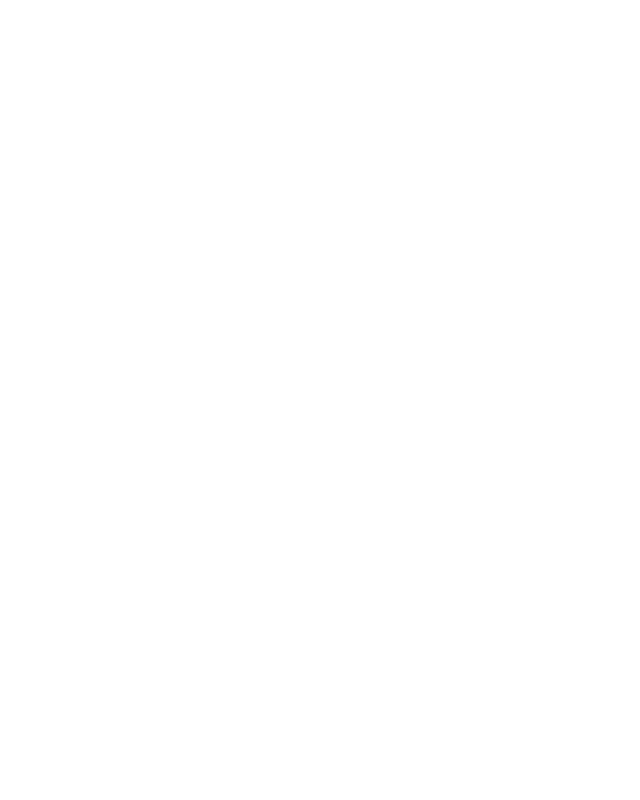
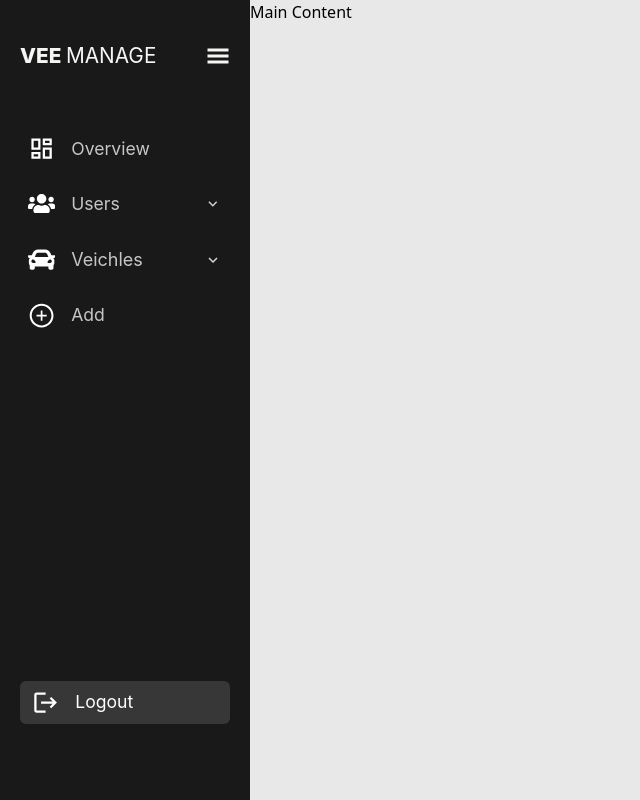
Before and after one commit to OsamaElnahas/smart-fleet-management-admin-dashboard-, a React (Vite) app: page / in a window 1280 px wide. Shown: the whole page, without its empty margins (0-640 px from the left). Built offline with nearby package versions, Linux system fonts and the light colour scheme.

Commit message:
sidebar done

```diff
--- a/package.json
+++ b/package.json
@@ -10,11 +10,13 @@
         "preview": "vite preview"
     },
     "dependencies": {
+        "@fontsource/inter": "^5.2.5",
         "@hookform/resolvers": "^5.0.1",
         "axios": "^1.8.4",
         "react": "^18.2.0",
         "react-dom": "^18.2.0",
         "react-hook-form": "^7.55.0",
+        "react-icons": "^5.5.0",
         "yup": "^1.6.1"
     },
     "devDependencies": {
--- a/src/App.jsx
+++ b/src/App.jsx
@@ -1,19 +1,19 @@
 import Dashboard from "./components/dashboard/dashboard";
 import ForgetPassword from "./components/Forget-reset-password/ForgetPassword";
 import ResetPassword from "./components/Forget-reset-password/ResetPassword";
+import Layout from "./components/Layout/Layout";
 import Login from "./components/Login/Login";
-import Sidebar from "./components/sidebar/sidebar";
+import Sidebar from "./components/Sidebar/sidebar";
 import SignUp from "./components/SignUp/SignUp";
 
 export default function App() {
-  return <>
+  return (
+    <>
+      <Layout />
       {/* <SignUp/> */}
       {/* <Login/> */}
       {/* <ForgetPassword/> */}
       {/* <ResetPassword /> */}
     </>
-
-
-
-
+  );
 }
--- /dev/null
+++ b/src/components/Layout/Layout.jsx
@@ -0,0 +1,13 @@
+import React from "react";
+import Sidebar from "../Sidebar/sidebar";
+
+const Layout = () => {
+  return (
+    <div className="grid grid-cols-[250px,1fr] ">
+      <Sidebar />
+      <div className="s-2 bg-[#E8E8E8] min-h-[100vh]">Main Content</div>
+    </div>
+  );
+};
+
+export default Layout;
--- a/src/components/sidebar/Sidebar.jsx
+++ b/src/components/sidebar/Sidebar.jsx
@@ -1,11 +1,123 @@
-import React from 'react'
+import React from "react";
+import { useState } from "react";
+import { FaUsers, FaCar, FaHome } from "react-icons/fa";
+import { MdOutlineDashboard } from "react-icons/md";
+import { AiOutlinePlusCircle } from "react-icons/ai";
+import { MdKeyboardArrowDown, MdKeyboardArrowUp } from "react-icons/md";
+import { GiHamburgerMenu } from "react-icons/gi";
+import { MdLogout } from "react-icons/md";
 
 const Sidebar = () => {
+  const [showUsersSubmenu, setShowUsersSubmenu] = useState(false);
+  const [showVehiclesSubmenu, setShowVehiclesSubmenu] = useState(false);
+  const [isActive, setisActive] = useState(false);
+
   return (
-    <div className='bg-black min-h-[100vh] rounded '>
-        <h3 className='text-orange-500 m-10'>Omar Alarby</h3>
+    <div className="s-1 bg-[#191919] min-h-[100vh] text-white flex flex-col justify-between px-5 py-10 font-Inter">
+      <div className="up">
+        <div className="title text-[1.3rem] flex gap-3 items-center text-stone-100 mb-14">
+          <div className="flex-1">
+            <span className=" font-extrabold">VEE </span>MANAGE
+          </div>
+          <span className="text-[1.5rem] text-stone-100 cursor-pointer hover:scale-125 transition duration-300">
+            <GiHamburgerMenu className="text-2xl" />
+          </span>
+        </div>
+        <div className="item flex gap-4 items-center mb-3 text-[1.1rem] p-2 hover:bg-primaryColor rounded-md">
+          <span className="">
+            <MdOutlineDashboard className="text-[1.7rem]" />
+          </span>
+          <a href="" className="text-[#ffffffc0]">
+            Overview
+          </a>
+        </div>
+        <div className="item flex flex-col mb-3 text-[1.1rem]  rounded-md">
+          <div
+            onClick={() => setShowUsersSubmenu(!showUsersSubmenu)}
+            className="flex gap-2 items-center cursor-pointer hover:bg-primaryColor rounded-md p-2"
+          >
+            <div className="flex gap-3 items-center cursor-pointer rounded-md w-[100%] justify-between ">
+              <div className="flex-1 w-[100%] flex gap-4 items-center cursor-pointer ">
+                <span>
+                  <FaUsers className="text-[1.7rem]" />
+                </span>
+                <span className="text-[#ffffffc0]">Users</span>
+              </div>
+
+              {showUsersSubmenu ? (
+                <MdKeyboardArrowUp className="text-gray-300 flex-3" />
+              ) : (
+                <MdKeyboardArrowDown className="text-gray-300 flex-3" />
+              )}
+            </div>
+          </div>
+          {showUsersSubmenu && (
+            <div className="ml-10 mt-1 flex flex-col gap-1 text-sm text-gray-300 text-[1.1rem]">
+              <a href="" className="mb-1.5">
+                All Users
+              </a>
+              <a href="" className="mb-1.5">
+                Drivers
+              </a>
+              <a href="" className="mb-1.5">
+                Mechanics
+              </a>
+            </div>
+          )}
+        </div>
+        <div className="item flex flex-col mb-3 text-lg text-[1.1rem] rounded-md">
+          <div
+            onClick={() => setShowVehiclesSubmenu(!showVehiclesSubmenu)}
+            className="flex gap-2 items-center cursor-pointer hover:bg-primaryColor p-2 rounded-md"
+          >
+            <div className="flex gap-3 items-center cursor-pointer w-[100%] justify-between ">
+              <div className="flex-1 w-[100%] flex gap-4 items-center cursor-pointer">
+                <span>
+                  <FaCar className="text-[1.7rem]" />
+                </span>
+                <span className="text-[#ffffffc0]">Veichles</span>
+              </div>
+
+              {showVehiclesSubmenu ? (
+                <MdKeyboardArrowUp className="text-gray-300 flex-3" />
+              ) : (
+                <MdKeyboardArrowDown className="text-gray-300 flex-3" />
+              )}
+            </div>
+          </div>
+          {showVehiclesSubmenu && (
+            <div className="ml-10 mt-1 flex flex-col text-[1.1rem] gap-1 text-sm text-gray-300">
+              <a href="" className="mb-1.5">
+                All Veichles
+              </a>
+              <a href="" className="mb-1.5">
+                Add Veichles
+              </a>
+              <a href="" className="mb-1.5">
+                Veichles Logs
+              </a>
+            </div>
+          )}
+        </div>
+        <div className="item flex gap-4 items-center mb-3 p-2 text-[1.1rem] hover:bg-primaryColor rounded-md">
+          <span>
+            <AiOutlinePlusCircle className="text-[1.7rem]" />
+          </span>
+          <a href="" className="text-[#ffffffc0]">
+            Add
+          </a>
+        </div>
+      </div>
+      <div className="down flex items-center gap-4 justify-start w-[100%] bg-[#ffffff21] text-center px-3 py-2 rounded-md mb-9">
+        <span>
+          <MdLogout className="text-[1.7rem]" />
+        </span>
+        <a href="" className="text-[1.1rem]">
+          Logout
+        </a>
+      </div>
     </div>
-  )
-}
+  );
+};
 
-export default Sidebar
+export default Sidebar;
--- a/tailwind.config.js
+++ b/tailwind.config.js
@@ -13,6 +13,7 @@
       },
       fontFamily: {
         Poppins: ["Poppins", "sans-serif"],
+        Inter: ["Inter", "sans-serif"],
       },
     },
   },
```
Also changed, not shown: 1 other file (tests, documents, lock files or other folders).
